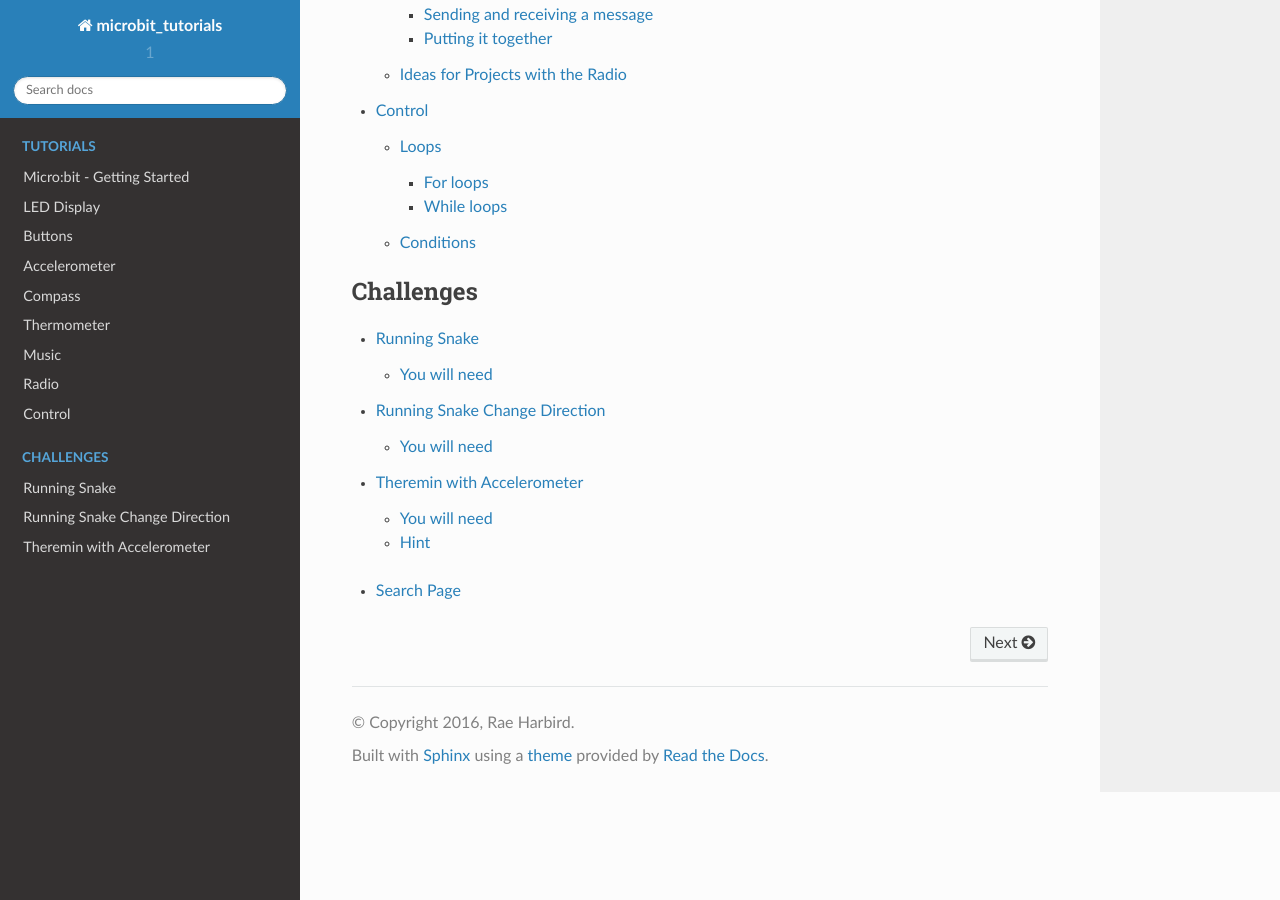
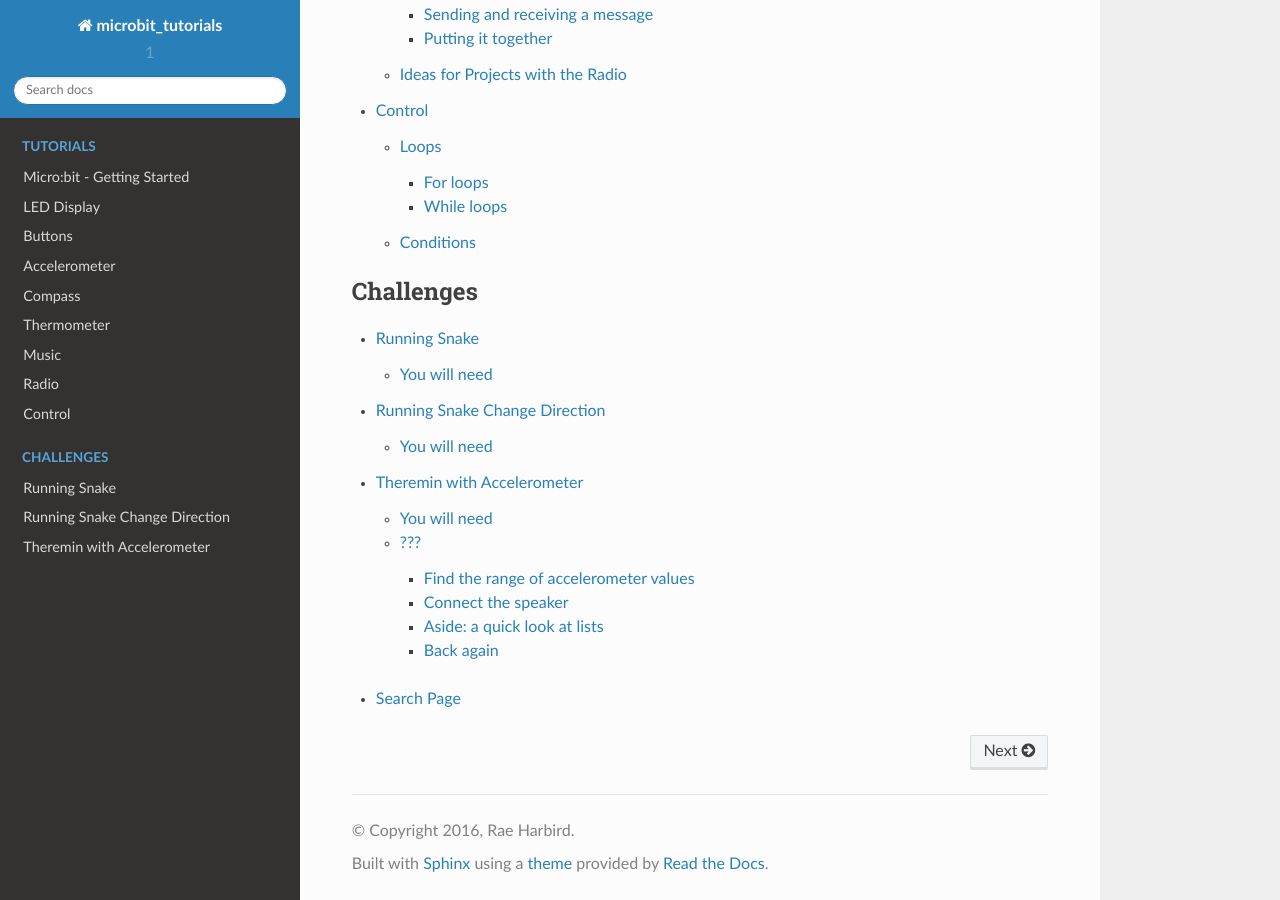
Before and after one commit to rharbird/microbit-challenges, a Sphinx documentation site: the page built from docs/source/index.rst, in a window 1280 px wide and 900 px high, scrolled down 1873 px. Built offline with Sphinx 7.4.7 and the Read the Docs theme 2.0.0, drawn with Linux system fonts in a browser that asks for light colours; pages that are not in the unit, such as notebooks, are missing from menus; part of the change alters nothing that is shown.

Commit message:
add theramin

```diff
--- a/docs/source/challenges/medium/theremin_accelerometer.rst
+++ b/docs/source/challenges/medium/theremin_accelerometer.rst
@@ -1,20 +1,116 @@
 ***************************
 Theremin with Accelerometer
 ***************************
+
 ======   ======   ======================================
 Level    Points   Uses
 ======   ======   ======================================
 Medium	 2	  Accelerometer, speakers or headphones.
 ======   ======   ======================================
 
- micro:bit.
+The theremin is a weird and wonderful electronic instrument that requires no physical contact. Have a listen to a program about them at: <http://www.bbc.co.uk/programmes/b0076nqv>_.
+The theremin was invented in 1920 by Léon Theremin, an early Russian electronic engineer. It is played by moving one’s hands near two antennas – the first controls the volume of the output and the second the pitch.
+For those that are musical it is worth knowing that the Theremin inspired Robert Moog to invent the synthesiser, so, although it’s a little-used instrument, it has had a powerful effect on the history of music.
+`
+ ..image::  leon_theremin.jpg
+
 
 You will need
 =============
 
  * Micro:bit
  * USB cable
+ * 2 Crocodile clip cables
+ * a pair of headphones or a speaker
 
-Hint
-====
-Use
+???
+======
+
+In this project, we will use the accelerometer to control the frequency of a tone.
+Connect the speaker or the headphones to the micro:bit as described in the Music sheet.
+The project itself falls into two parts: making a tone at a given frequency and controlling that frequency using the accelerometer.
+
+Find the range of accelerometer values
+--------------------------------------
+The first thing you need to do is to document the range of accelerometer values. We are going to use the x axis.
+Write the maximum and minimum values in the boxes below:
+
+======  =============   ======================================
+Axis	Minimum Value	Maximum Value
+======  =============   ======================================
+X
+=========  =============   ======================================
+
+Here are the maximum and minimum values for the audible frequency of sound:
+
+=========  =============   ======================================
+	   Minimum Value   Maximum Value
+=========  =============   ======================================
+Frequency  500		   2000
+=========  =============   ======================================
+
+
+See if you can work out how a way of calculating the output frequency for a given value of accelerometer input.
+Try it – print the original and scaled values in the REPL using ``print``.
+
+We now need to connect the micro:bit to the speaker.
+Use the rescaled value you’ve just generated to set the tone on the speaker. How does it sound?
+Awful, in all probability.
+
+Connect the speaker
+-------------------
+We now need to connect the accelerometer to the speaker.
+Use the rescaled value you’ve just generated to set the tone on the speaker. How does it sound?
+Awful, in all probability.
+
+The problem with the tone that never seems to stand still comes from the fact that the accelerometer value doesn’t stand still – it is noisy so we need to filter the value – to smooth it out over time.
+To do that, we might make use of some maths. We could read the sensor and make an average out of the last n readings, where n is a number you choose. This is called a simple moving average and, mathematically, it’s represented by the formula:
+
+.. math::  〖out〗_i=(〖in〗_i+〖in〗_(i-1)+〖in〗_(i-2)+〖in〗_(i-3)+⋯+〖in〗_(i-n+1))/n
+
+Try to implement this. To do so, you’ll need to know what a list is.
+
+
+Aside: a quick look at lists
+----------------------------
+
+A list, or array, is a data structure used in just about all programming languages. In our case, it’s a numbered collection
+of accelerometer values. In essence it’s a set of boxes into which we can put values – each box has a number, starting at 0
+and going up.
+Say we needed to keep the last 30 values of the accelerometer, then we create an array and add accelerometer value to it
+every time that we go around the loop like this::
+
+	while True:
+
+	    x_acceleration = accelerometer.get_x()
+
+	    #  translate the acceleration to a point in the frequency range.
+	    #  I have written a function to do this called "translate"
+	    frequency = translate(x_acceleration, 1000, -1000, 4000, 500)
+
+	    # Add to the list of readings
+	    readings.append(frequency)
+
+	    # If readings contains more than 30 values then pop the first value from the beginning
+	    if len(readings) > 30:
+	        readings.pop(0)
+	    sleep(1)
+
+As you can see, if the array has more than 30 entries in it we will just delete the first entry, element number 0::
+
+	readings.pop(0)
+
+Give this a go....
+
+Back again
+----------
+
+All that remains now is to calculate the average of all the values we've recorded in the list. Luckily, there are
+two python functions that can help us with that::
+
+	sum(readings) / len(readings)
+
+``sum`` adds up all the elements of a list and ``len`` returns the length of a list so we have the total value of
+all the accelrometer readings divided by the number of readings.
+
+Try this out and play the resulting value you get.
```
Also changed, not shown: docs/source/challenges/medium/leon_theremin.jpg (added).
